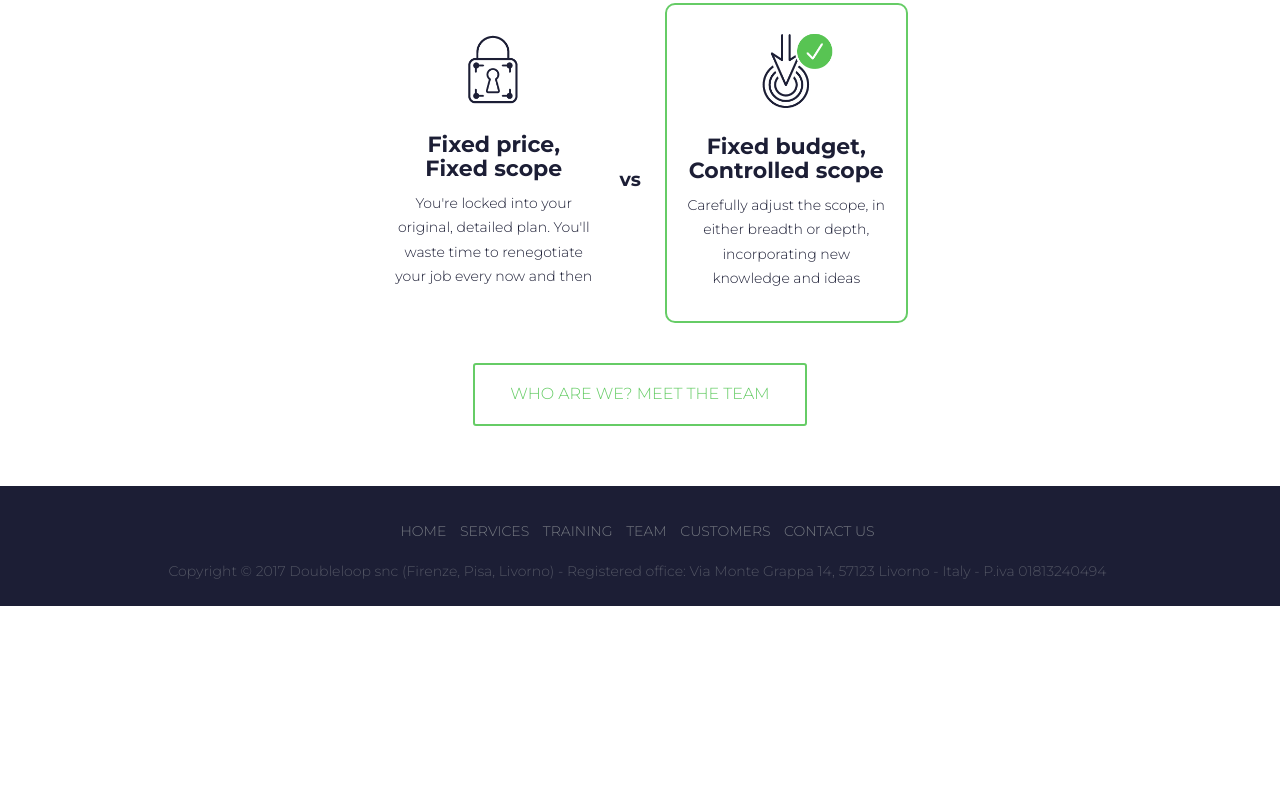
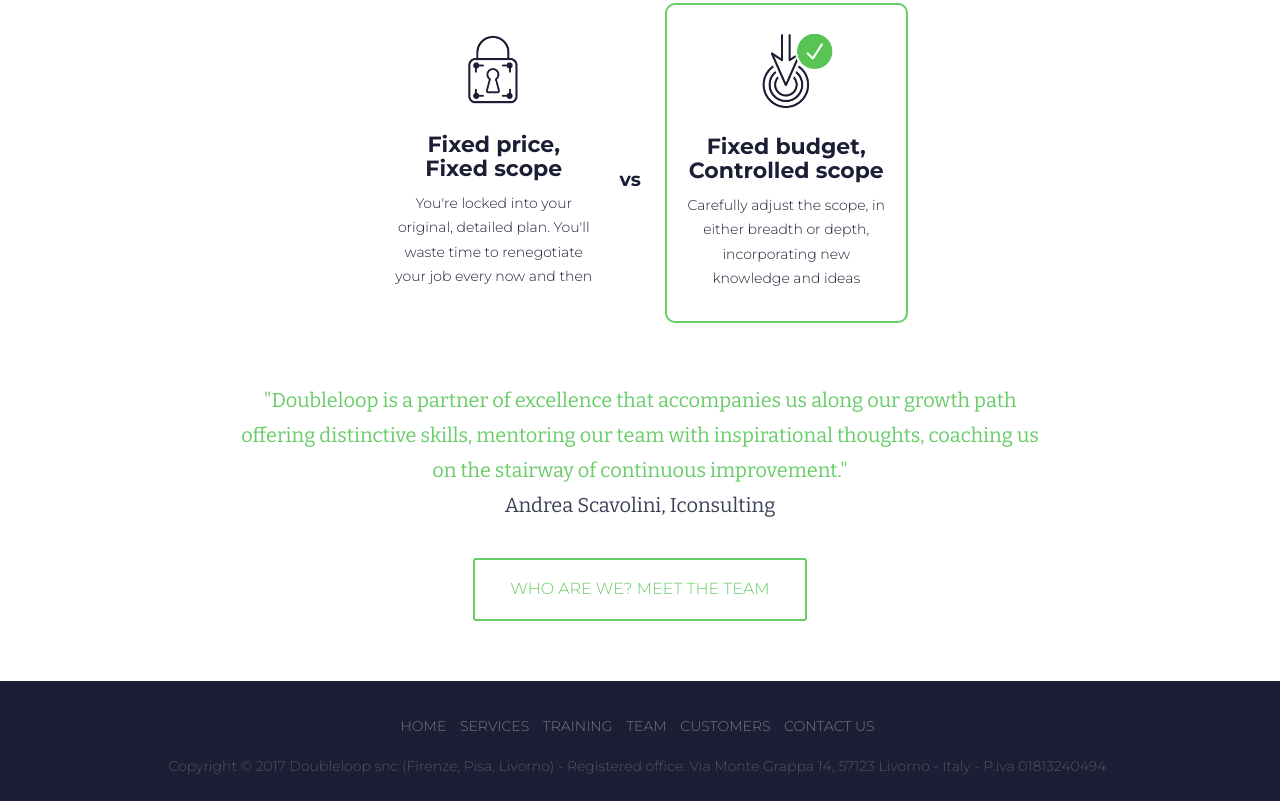
Before and after one commit to doubleloop-io/doubleloop-io.github.io, a plain HTML site: page services.html in a window 1280 px wide. Shown: the part 2589-3390 px from the top of the page. Before the commit the page ends 3195 px from the top, so only its background shows below. Drawn offline with nearby package versions, Linux system fonts and the light colour scheme.

Commit message:
Added endorsement to Services and Training pages

```diff
--- a/css/doubleloop.css
+++ b/css/doubleloop.css
@@ -2751,6 +2751,13 @@ section h3.section-subheading.talk {
     padding: 60px 0;
   }
 }
+.endorsement {
+  color: #66cc66;
+}
+.endorsement .endorsement-author {
+  color: #3c4055;
+  display: block;
+}
 .page.services header {
   background-image: url(../img/header-bg-services.jpg);
 }
--- a/services.html
+++ b/services.html
@@ -230,6 +230,9 @@
         </div>
       <br><br>
       </div>
+
+	<h3 class="section-subheading text-center endorsement">"Doubleloop is a partner of excellence that accompanies us along our growth path offering distinctive skills, mentoring our team with inspirational thoughts, coaching us on the stairway of continuous&nbsp;improvement." <span class="endorsement-author">Andrea Scavolini, <a class="text-muted" target="_blank" href="http://www.iconsulting.biz/">Iconsulting</a><span></h3>
+
     <div class="row">
       <div class="col-lg-12 text-center">
         <a href="team.html" class="page-scroll btn btn-xl">Who are we? Meet the team</a>
```
Also changed, not shown: training.html (+2 -0 lines).
